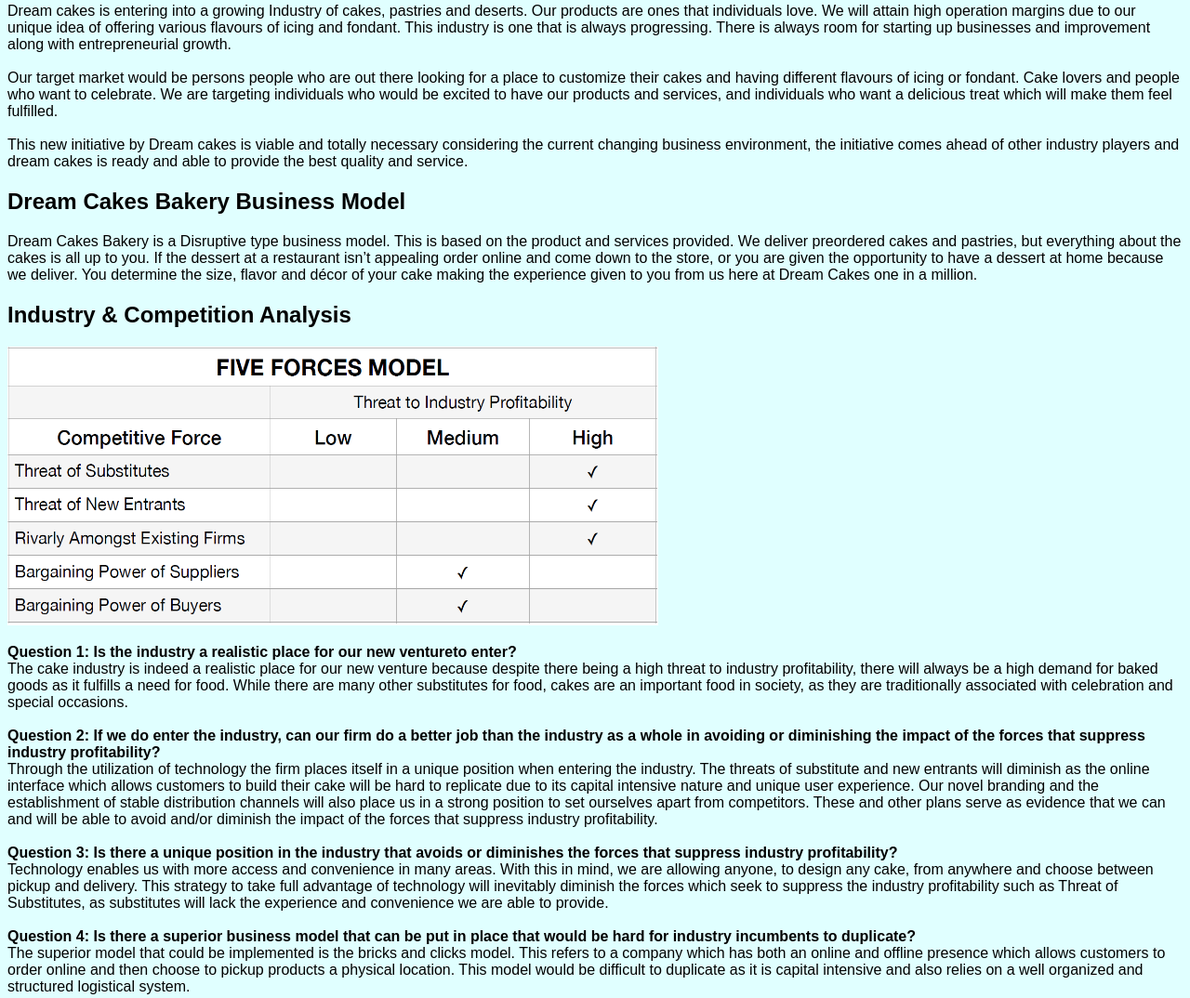
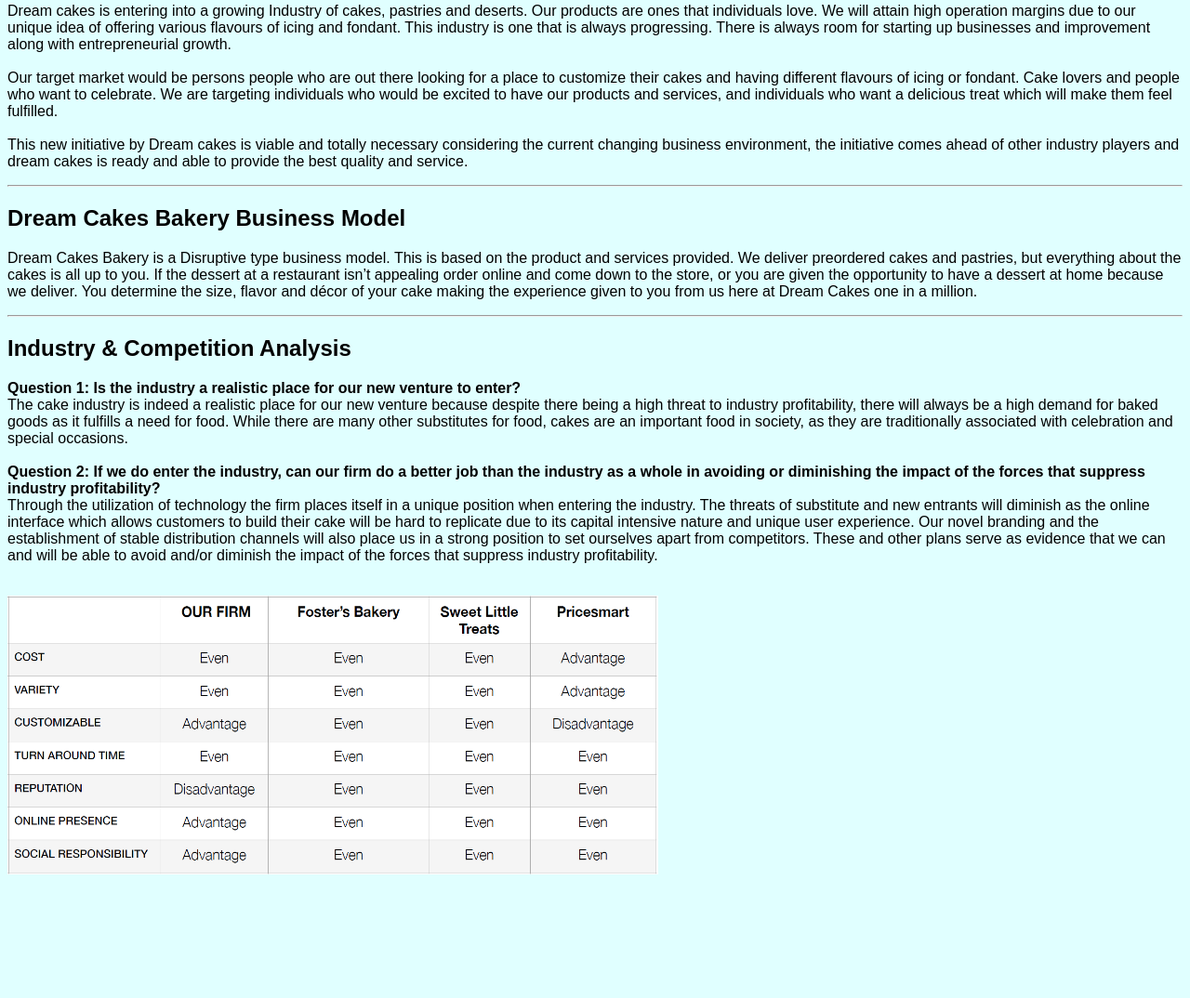
Before and after one commit to hakeemt246/Group-Project, a plain HTML site: page index.html in a window 1280 px wide. Shown: the part 810-1884 px from the top of the page at 93% size. After the commit the page ends 1755 px from the top, so only its background shows below. Drawn offline with Linux system fonts and the light colour scheme.

Commit message:
Shortened

```diff
--- a/index.html
+++ b/index.html
@@ -101,17 +101,23 @@
            This new initiative by Dream cakes is viable and totally necessary considering the current changing business environment,
            the initiative comes ahead of other industry players and dream cakes is ready and able to provide the best quality and service.
           </p>
-
+          <hr>
           <h2>Dream Cakes Bakery Business Model</h2>
-          <p>Dream Cakes Bakery is a Disruptive type business model. This is based on the product and services provided. We deliver preordered cakes and pastries, but everything about the cakes is all up to you. If the dessert at a restaurant isn’t appealing order online and come down to the store, or you are given the opportunity to have a dessert at home because we deliver. You determine the size, flavor and décor of your cake making the experience given to you from us here at Dream Cakes one in a million. </p>
+          <p>Dream Cakes Bakery is a Disruptive type business model. This is based on the product and services provided.
+             We deliver preordered cakes and pastries, but everything about the cakes is all up to you. If the dessert at a restaurant
+              isn’t appealing order online and come down to the store, or you are given the opportunity to have a dessert
+              at home because we deliver. You determine the size, flavor and décor of your cake making the experience given
+               to you from us here at Dream Cakes one in a million.
+          </p>
     </div>
+    <hr>
 
     <div id="body2">
       <h2>Industry & Competition Analysis</h2>
 
-      <img src="table1.png"width="700" height="300" alt="">
+    <!--  <img src="table1.png"width="700" height="300" alt=""> -->
       <p>
-        <b>Question 1: Is the industry a realistic place for our new ventureto enter?</b>
+        <b>Question 1: Is the industry a realistic place for our new venture to enter?</b>
         <br>
         The cake industry is indeed a realistic place for our new venture because despite there
         being a high threat to industry profitability, there will always be a high demand for
@@ -132,7 +138,7 @@
         can and will be able to avoid and/or diminish the impact of the forces that suppress
         industry profitability.
         <br><br>
-        <b>Question 3: Is there a unique position in the industry that avoids or diminishes the
+    <!--    <b>Question 3: Is there a unique position in the industry that avoids or diminishes the
            forces that suppress industry profitability?
         </b><br>
         Technology enables us with more access and convenience in many areas. With this in
@@ -149,7 +155,7 @@
          refers to a company which has both an online and offline presence which allows
          customers to order online and then choose to pickup products a physical location. This
          model would be difficult to duplicate as it is capital intensive and also relies on a well
-         organized and structured logistical system.
+         organized and structured logistical system. -->
 
 
       </p>
```
